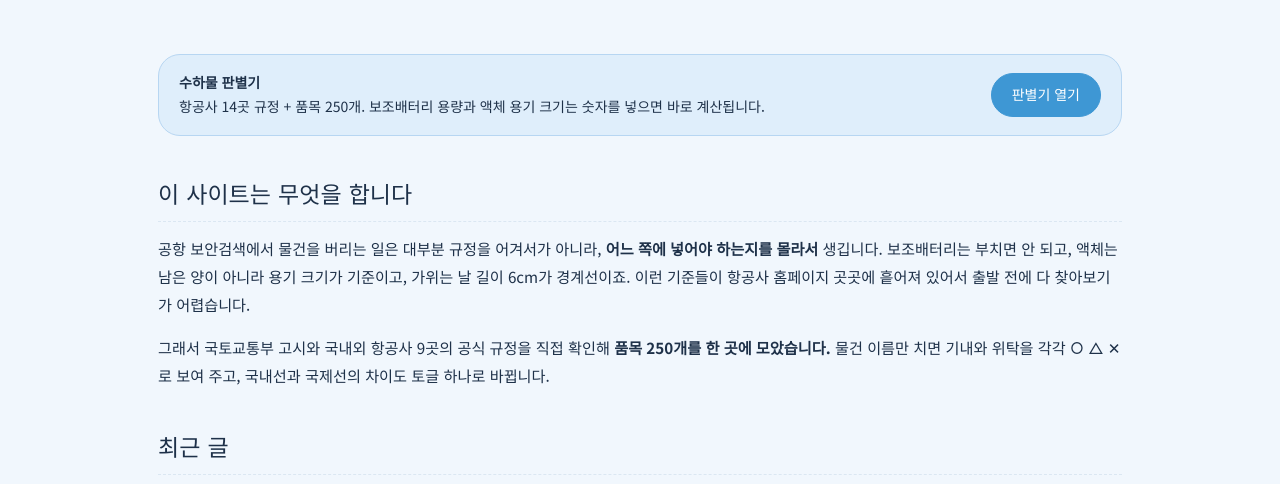
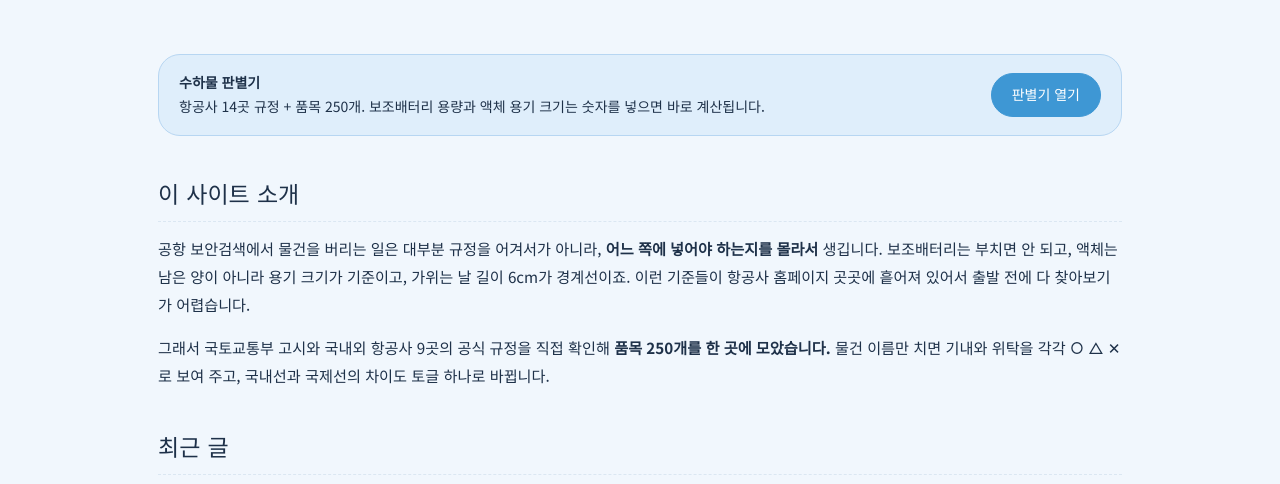
Before and after one commit to zxc3285123-web/baggage, a plain HTML site: page index.html in a window 1280 px wide. Shown: the part 277-761 px from the top of the page. Drawn offline with Linux system fonts and the light colour scheme.

Commit message:
Update index.html

```diff
--- a/index.html
+++ b/index.html
@@ -49,7 +49,7 @@
   </div>
 
   <article class="post" style="max-width:none">
-    <h2>이 사이트는 무엇을 합니다</h2>
+    <h2>이 사이트 소개</h2>
     <p>공항 보안검색에서 물건을 버리는 일은 대부분 규정을 어겨서가 아니라, <strong>어느 쪽에 넣어야 하는지를 몰라서</strong> 생깁니다. 보조배터리는 부치면 안 되고, 액체는 남은 양이 아니라 용기 크기가 기준이고, 가위는 날 길이 6cm가 경계선이죠. 이런 기준들이 항공사 홈페이지 곳곳에 흩어져 있어서 출발 전에 다 찾아보기가 어렵습니다.</p>
     <p>그래서 국토교통부 고시와 국내외 항공사 9곳의 공식 규정을 직접 확인해 <strong>품목 250개를 한 곳에 모았습니다.</strong> 물건 이름만 치면 기내와 위탁을 각각 ○ △ ✕로 보여 주고, 국내선과 국제선의 차이도 토글 하나로 바뀝니다.</p>
 
```
